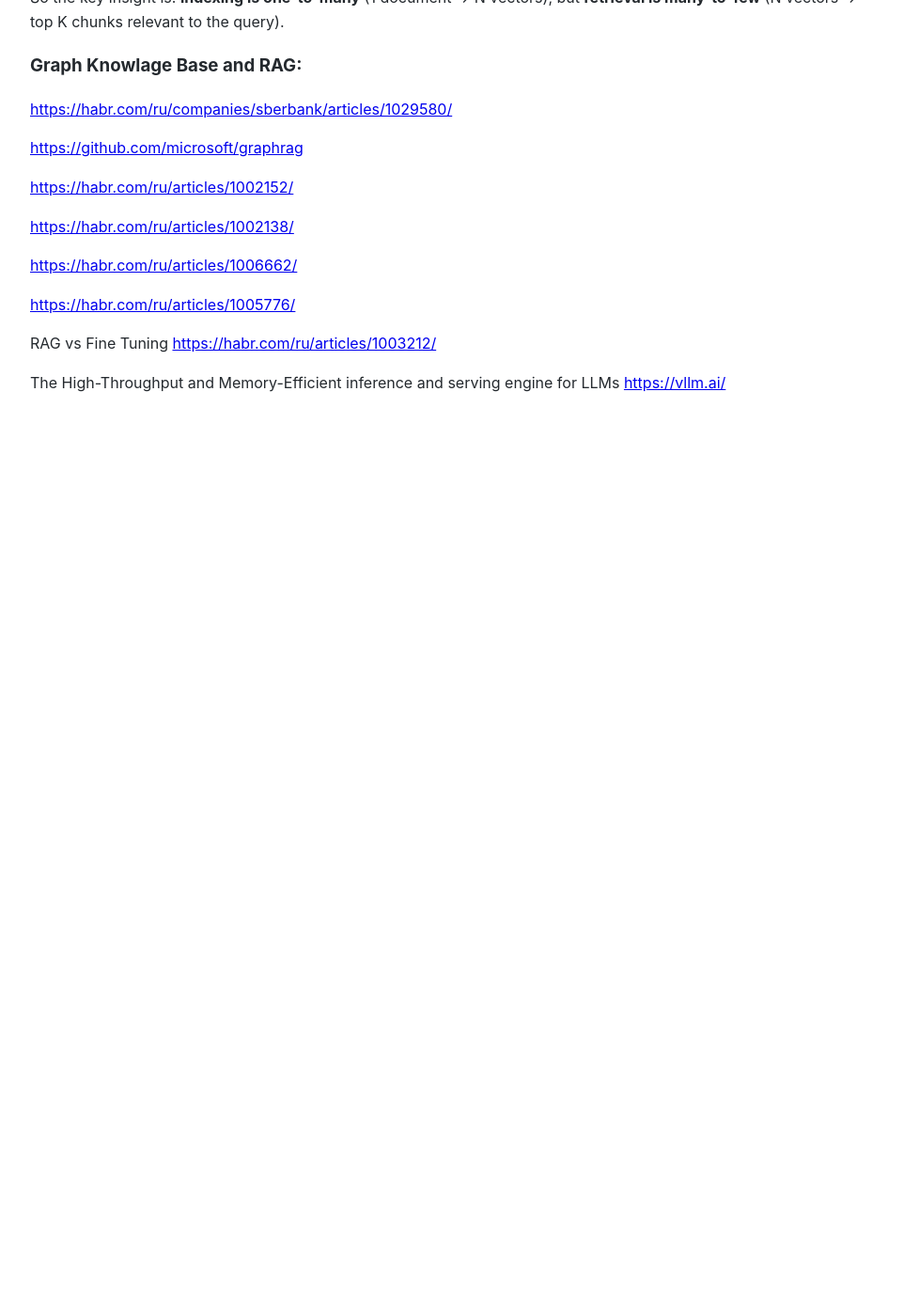
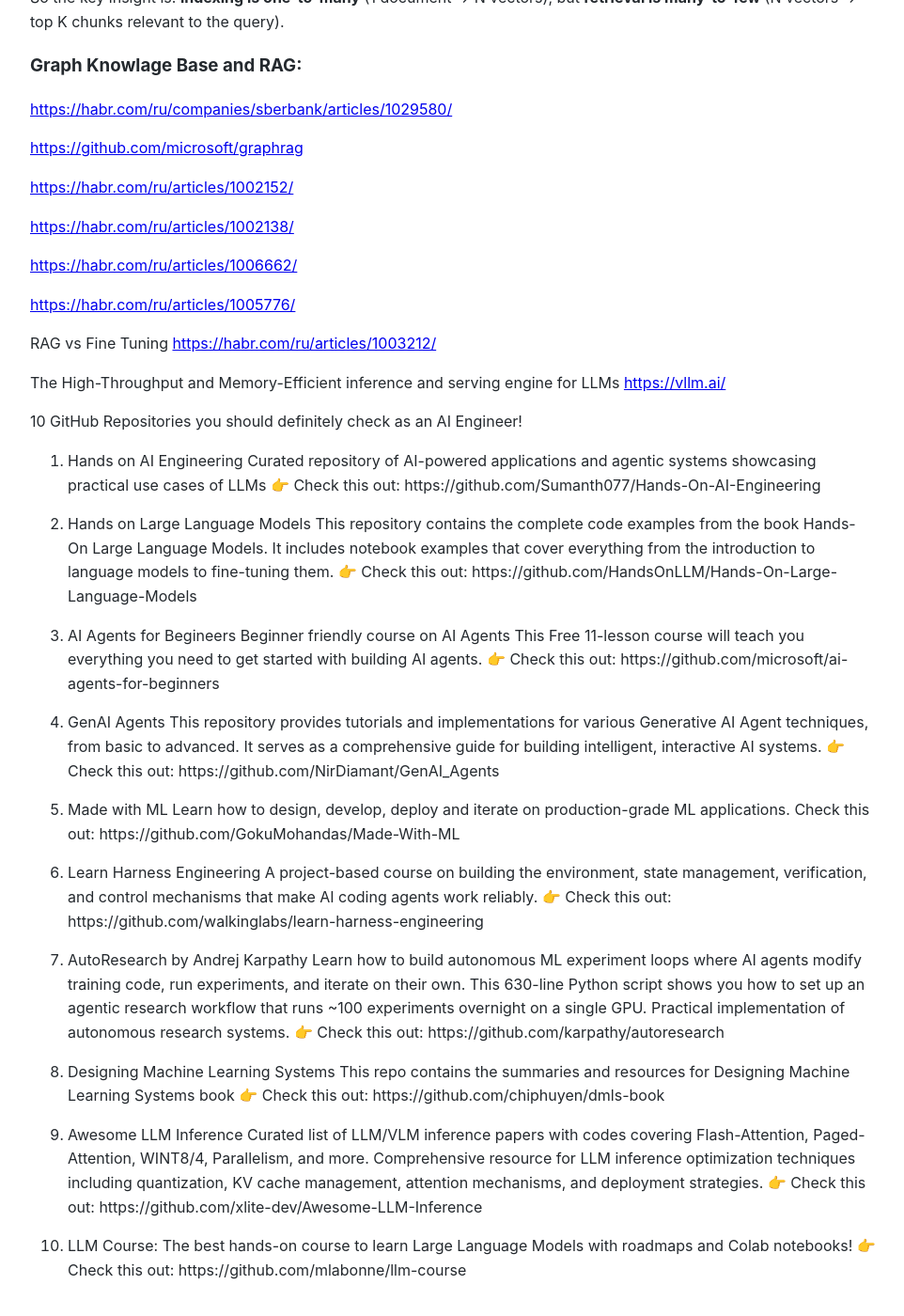
Before and after one commit to Michael-Lubinsky/michael-lubinsky.github.com, a Jekyll site: the page built from ml/llm.md, in a window 1280 px wide and 1400 px high, scrolled down 10255 px. Shown: the whole window at 94% size, without its empty margins (158-1120 px from the left). Built offline with Jekyll 4.4.1, drawn with Linux system fonts in a browser that asks for light colours; our own code applies the rules of GitHub Pages for plain Markdown files; before the commit the page ends 10711 px from its top, so only the background shows below that.

Commit message:
Update llm.md

```diff
--- a/ml/llm.md
+++ b/ml/llm.md
@@ -251,3 +251,47 @@
 
 The High-Throughput and Memory-Efficient inference and serving engine for LLMs
 <https://vllm.ai/>
+
+10 GitHub Repositories you should definitely check as an AI Engineer!
+1. Hands on AI Engineering
+Curated repository of AI-powered applications and agentic systems showcasing practical use cases of LLMs
+👉 Check this out: https://github.com/Sumanth077/Hands-On-AI-Engineering
+
+3. Hands on Large Language Models
+This repository contains the complete code examples from the book Hands-On Large Language Models.
+It includes notebook examples that cover everything from the introduction to language models to fine-tuning them.
+👉 Check this out: https://github.com/HandsOnLLM/Hands-On-Large-Language-Models
+
+5. AI Agents for Begineers
+Beginner friendly course on AI Agents
+This Free 11-lesson course will teach you everything you need to get started with building AI agents.
+👉 Check this out: https://github.com/microsoft/ai-agents-for-beginners
+
+7. GenAI Agents
+This repository provides tutorials and implementations for various Generative AI Agent techniques, from basic to advanced.
+It serves as a comprehensive guide for building intelligent, interactive AI systems.
+👉 Check this out: https://github.com/NirDiamant/GenAI_Agents
+
+9. Made with ML
+Learn how to design, develop, deploy and iterate on production-grade ML applications.
+Check this out: https://github.com/GokuMohandas/Made-With-ML
+10. Learn Harness Engineering
+A project-based course on building the environment, state management, verification, and control mechanisms that make AI coding agents work reliably.
+👉 Check this out: https://github.com/walkinglabs/learn-harness-engineering
+
+12. AutoResearch by Andrej Karpathy
+Learn how to build autonomous ML experiment loops where AI agents modify training code, run experiments, and iterate on their own.
+This 630-line Python script shows you how to set up an agentic research workflow that runs ~100 experiments overnight on a single GPU. Practical implementation of autonomous research systems.
+👉 Check this out: https://github.com/karpathy/autoresearch
+
+14. Designing Machine Learning Systems
+This repo contains the summaries and resources for Designing Machine Learning Systems book
+👉 Check this out: https://github.com/chiphuyen/dmls-book
+
+15. Awesome LLM Inference
+Curated list of LLM/VLM inference papers with codes covering Flash-Attention, Paged-Attention, WINT8/4, Parallelism, and more.
+Comprehensive resource for LLM inference optimization techniques including quantization, KV cache management, attention mechanisms, and deployment strategies.
+👉 Check this out: https://github.com/xlite-dev/Awesome-LLM-Inference
+
+16. LLM Course: The best hands-on course to learn Large Language Models with roadmaps and Colab notebooks!
+👉 Check this out: https://github.com/mlabonne/llm-course
```
